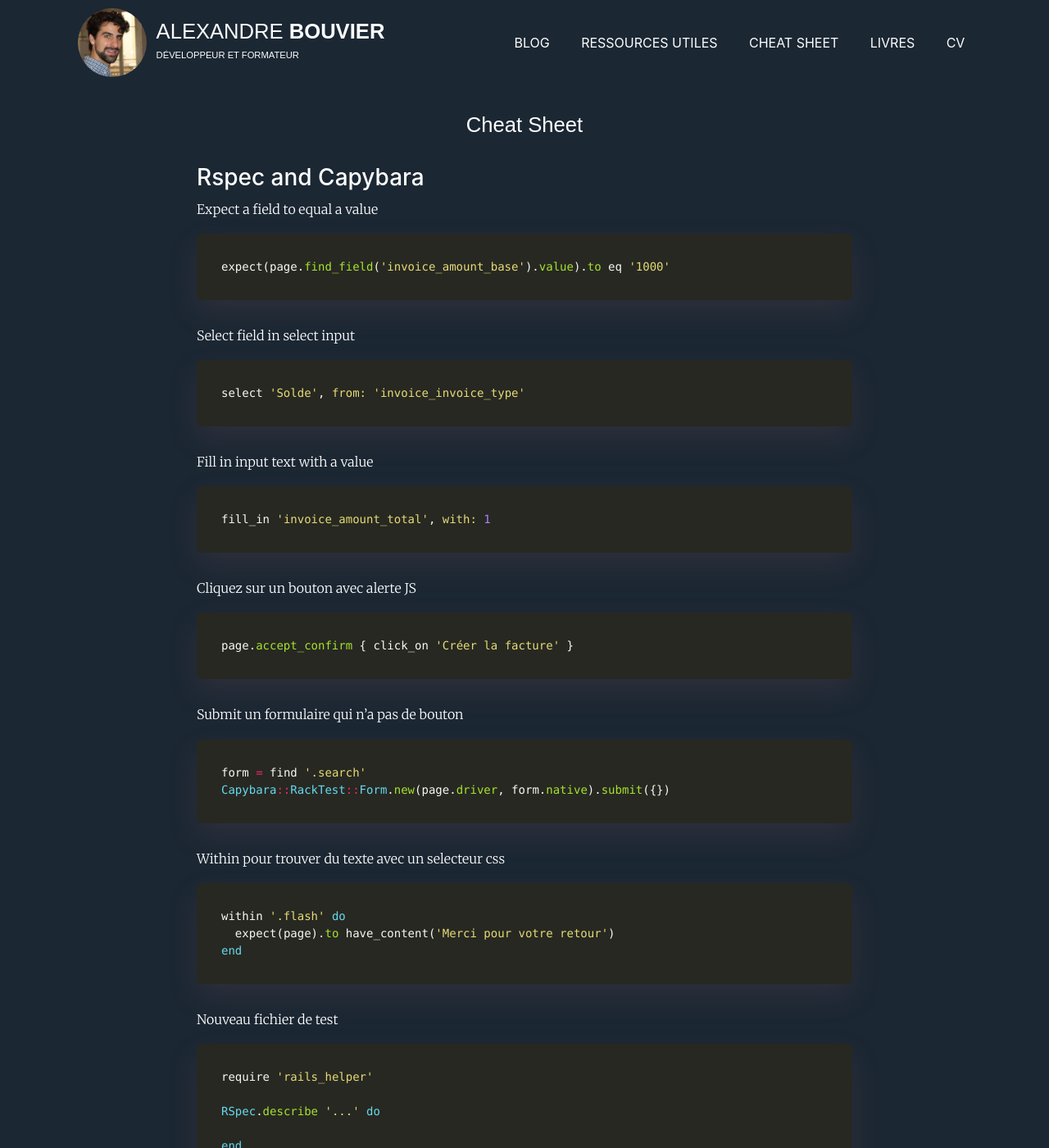
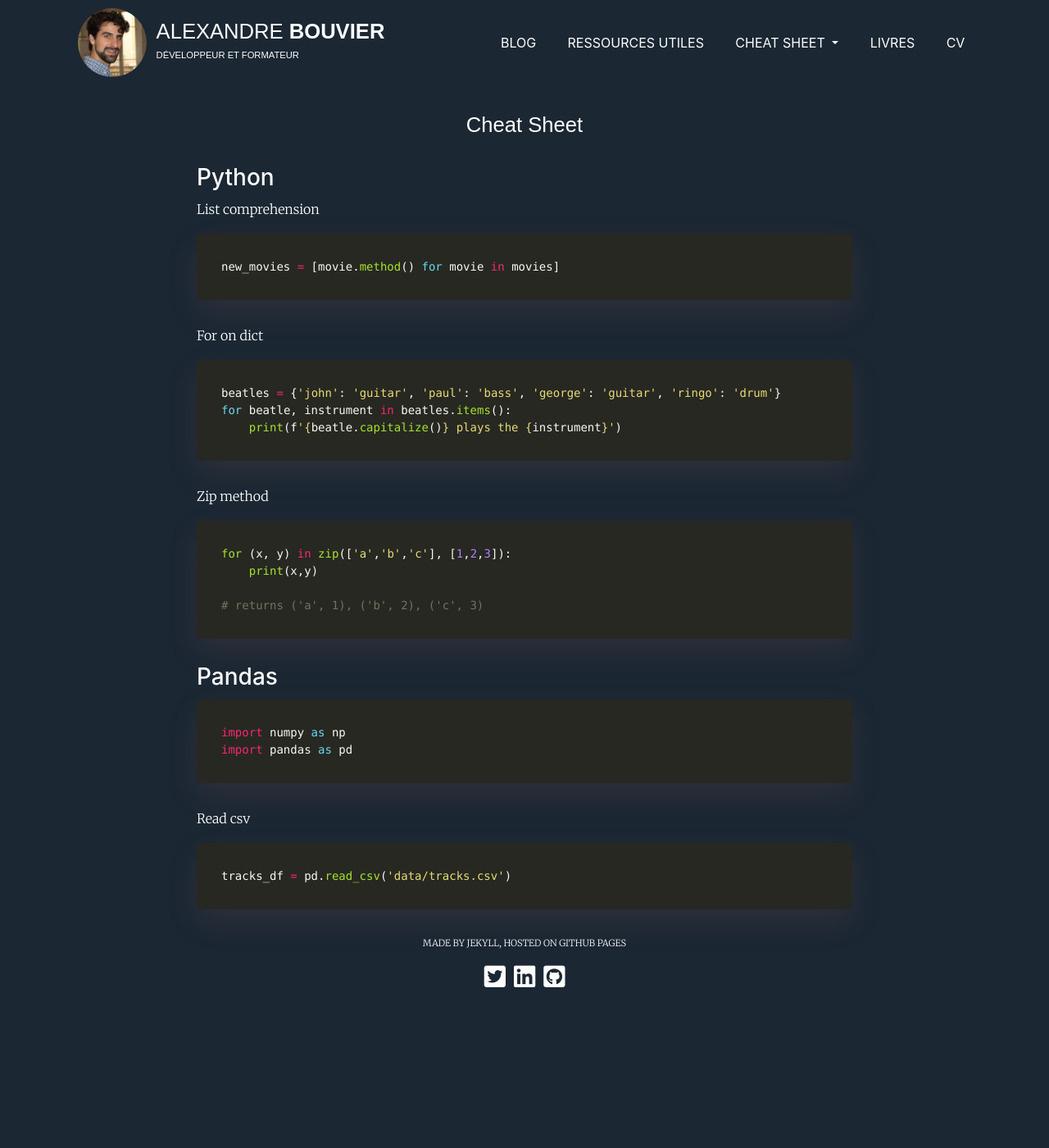
Before and after one commit to alexandrebk/alexandrebk.github.io, a Jekyll site: the page built from cheat_sheet_python.md, in a window 1280 px wide and 1400 px high. Shown: the whole window at 82% size. Built offline with Jekyll 4.4.1, drawn with Linux system fonts in a browser that asks for light colours; nearby versions of some CDN libraries; some of the changed text lies outside the part shown.

Commit message:
Creates cheat sheet for Pyhton

````diff
--- a/_includes/navbar.html
+++ b/_includes/navbar.html
@@ -38,11 +38,21 @@
               Ressources Utiles
             </a>
           </li>
-          <li class="nav-item">
-            <a class="nav-link {% if page.url == '/cheat_sheet' %} active {% endif %}"
-               href="/cheat_sheet">
+          <li class="nav-item dropdown">
+            <a class="nav-link dropdown-toggle"
+               href="#"
+               id="navbarDropdown"
+               role="button"
+               data-toggle="dropdown"
+               aria-haspopup="true"
+               aria-expanded="false">
               Cheat Sheet
             </a>
+            <div class="dropdown-menu" aria-labelledby="navbarDropdown">
+              <a class="dropdown-item" href="/cheat_sheet">Ruby/Rails</a>
+              <div class="dropdown-divider"></div>
+              <a class="dropdown-item" href="/cheat_sheet_python">Python</a>
+            </div>
           </li>
           <li class="nav-item">
             <a class="nav-link {% if page.url == '/livres.html' %} active {% endif %}" href="/livres.html">
--- /dev/null
+++ b/cheat_sheet_python.md
@@ -0,0 +1,43 @@
+---
+layout: cheat_sheet
+title: Cheat Sheet
+permalink: /cheat_sheet/
+---
+
+### Python
+
+List comprehension
+
+```python
+new_movies = [movie.method() for movie in movies]
+```
+
+For on dict
+
+```python
+beatles = {'john': 'guitar', 'paul': 'bass', 'george': 'guitar', 'ringo': 'drum'}
+for beatle, instrument in beatles.items():
+    print(f'{beatle.capitalize()} plays the {instrument}')
+```
+
+Zip method
+
+```python
+for (x, y) in zip(['a','b','c'], [1,2,3]):
+    print(x,y)
+
+# returns ('a', 1), ('b', 2), ('c', 3)
+```
+
+### Pandas
+
+```python
+import numpy as np
+import pandas as pd
+```
+
+Read csv
+
+```python
+tracks_df = pd.read_csv('data/tracks.csv')
+```
````
